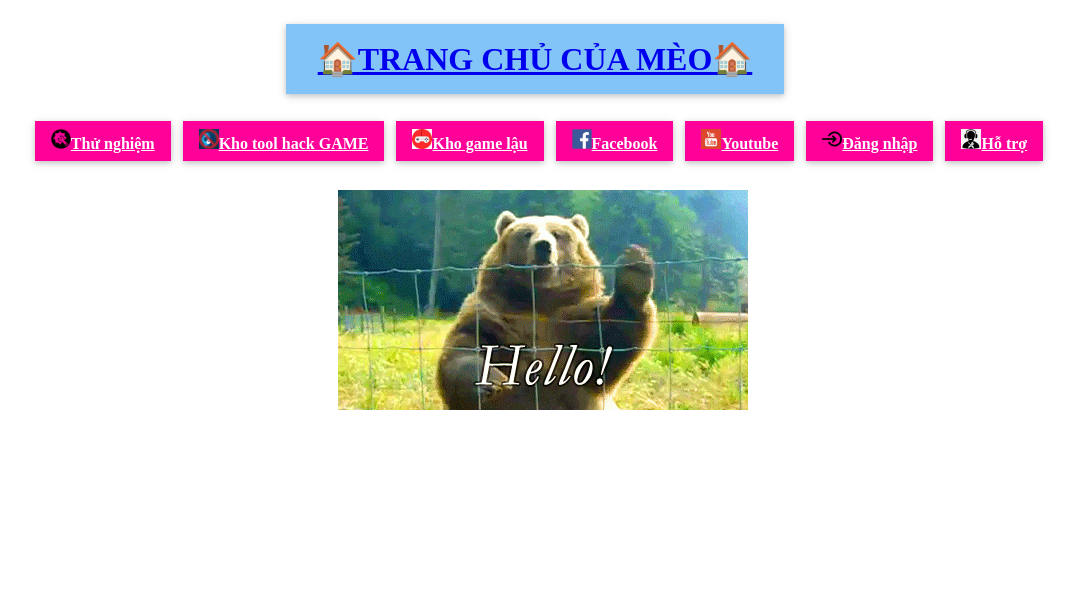
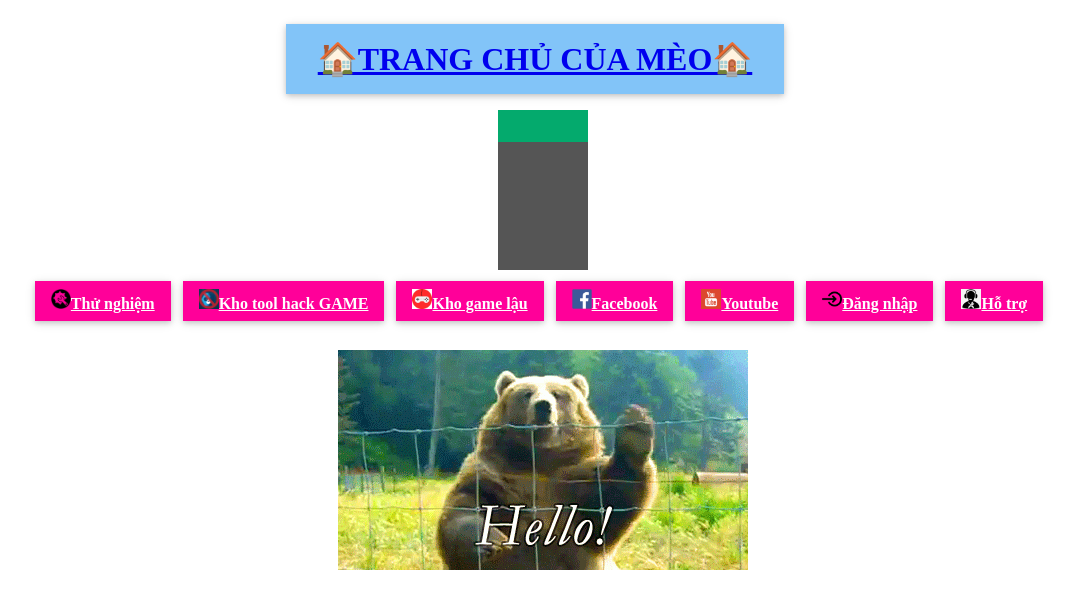
Before and after one commit to chatswt/kendykim193, a plain HTML site: page index.html in a window 1280 px wide. Shown: the whole page, without its empty margins (97-1174 px from the left). Drawn offline with Linux system fonts and the light colour scheme.

Commit message:
Update index.html

```diff
--- a/index.html
+++ b/index.html
@@ -7,10 +7,18 @@
     <link rel="icon" href="Image/logodauweb.jpg">
     <title>Trang Chủ Của Mèo</title>
     <link rel="stylesheet" type="text/css" href="tonghop.css">
+    <link rel="stylesheet" type="text/css" href="CSS/Vertical-iconbar.css">
     <link rel="stylesheet" type="text/css" href="CSS/table.css">
 </head>
 <body>
     <center><h1><a href="index.html" ><strong>🏠TRANG CHỦ CỦA MÈO🏠</strong></a></h1>
+        <div class="icon-bar">
+            <a class="active" href="#"><i class="fa fa-home"></i></a>
+            <a href="#"><i class="fa fa-search"></i></a>
+            <a href="#"><i class="fa fa-envelope"></i></a>
+            <a href="#"><i class="fa fa-globe"></i></a>
+            <a href="#"><i class="fa fa-trash"></i></a>
+          </div>
     <table>
         <thead>
             <tr>
```
